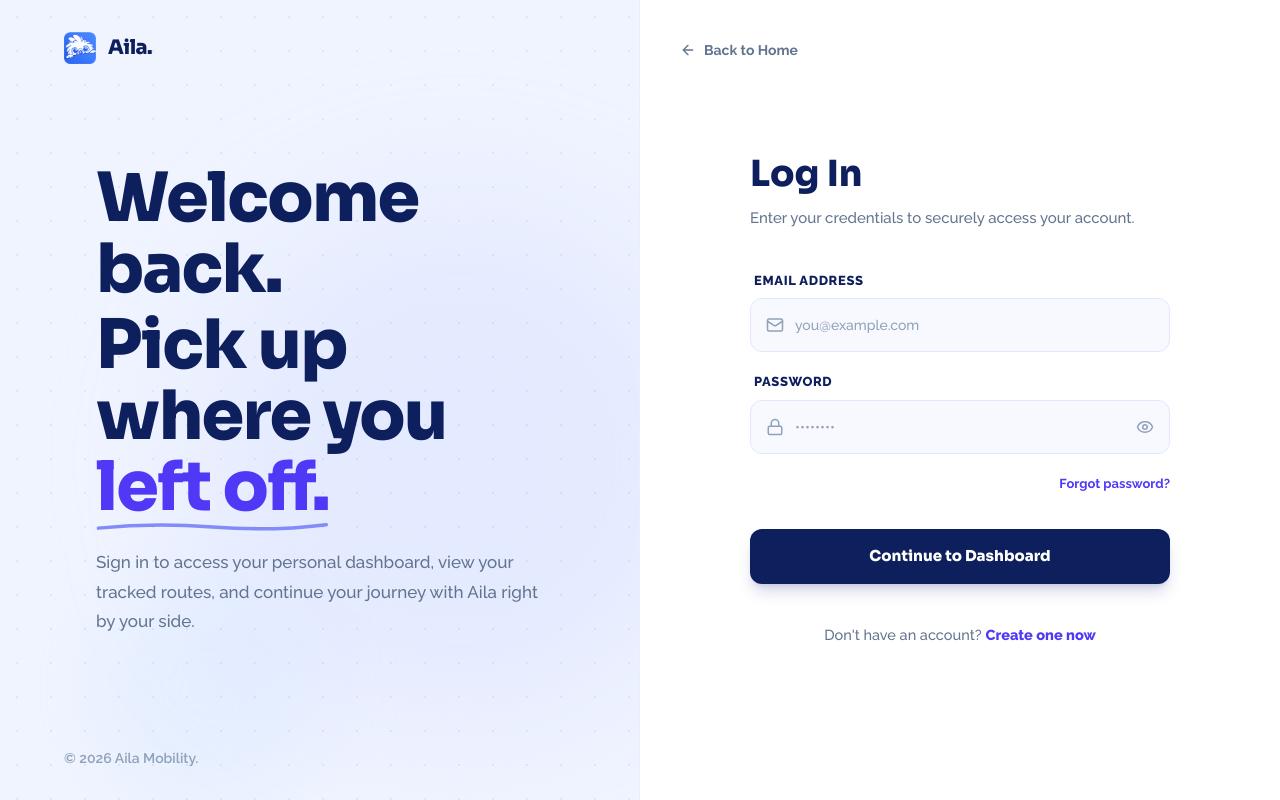
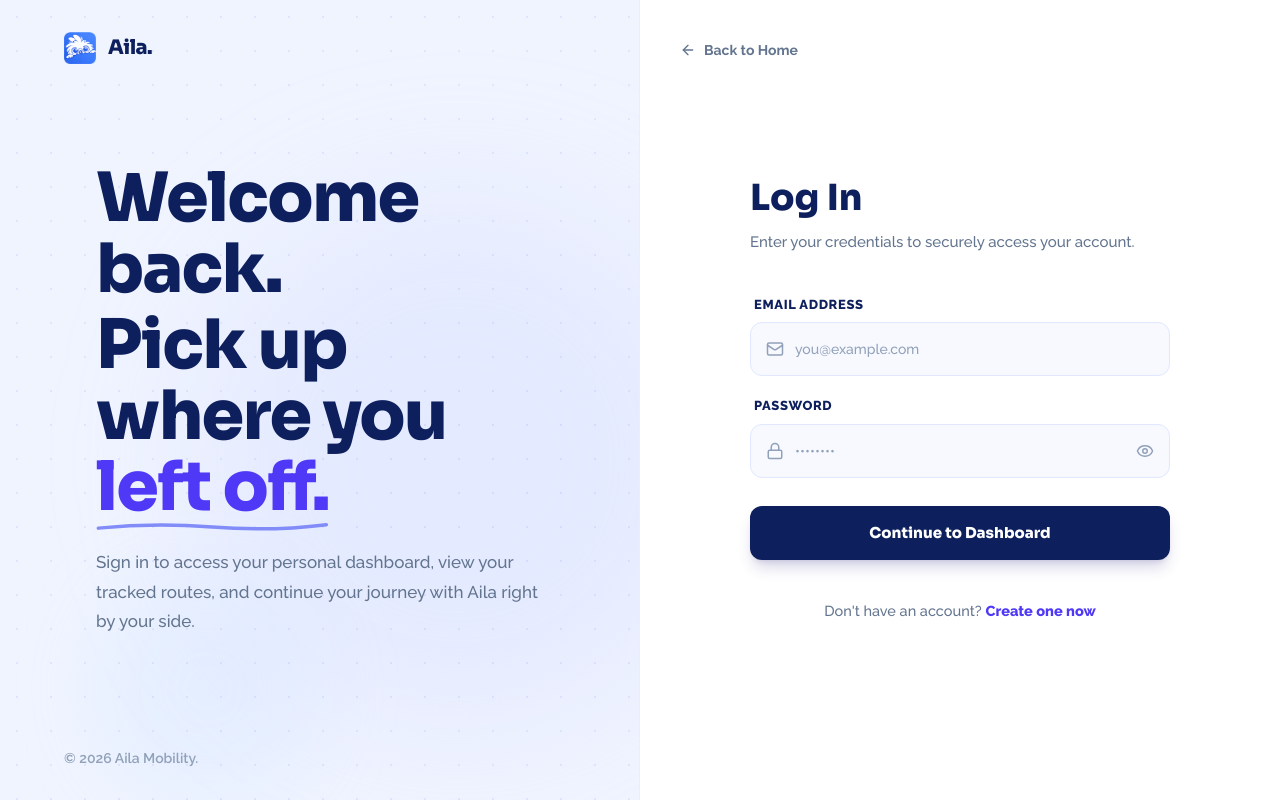
Before and after one commit to rshdgvn/Aila, a React (Vite) app in the folder frontend/: page /login in a window 1280 px wide. Built offline with nearby package versions, Linux system fonts and the light colour scheme; no server answers.

Commit message:
fix: login page

```diff
--- a/frontend/src/config/api.ts
+++ b/frontend/src/config/api.ts
@@ -14,7 +14,7 @@ api.interceptors.request.use((config) => {
 api.interceptors.response.use(
   (r) => r,
   (err) => {
-    if (err.response?.status === 401) {
+    if (err.response?.status === 401 && !err.config.url?.includes('/auth/login')) {
       localStorage.removeItem('aila_token')
       window.location.href = '/login'
     }
--- a/frontend/src/pages/Login.tsx
+++ b/frontend/src/pages/Login.tsx
@@ -28,6 +28,13 @@ export default function Login() {
   const handleSubmit = async (e: React.FormEvent) => {
     e.preventDefault();
     setError("");
+
+    const emailRegex = /^[^\s@]+@[^\s@]+\.[^\s@]+$/;
+    if (!emailRegex.test(email)) {
+      setError("Please enter a valid email address (e.g., name@example.com).");
+      return;
+    }
+
     setLoading(true);
     try {
       const res = await authApi.login({ email, password });
@@ -221,15 +228,6 @@ export default function Login() {
                 </div>
               </div>
 
-              <div className="flex justify-end mb-2">
-                <a
-                  href="#"
-                  className="text-[13px] font-bold text-indigo-600 hover:text-[#0d1f5c] transition-colors"
-                >
-                  Forgot password?
-                </a>
-              </div>
-
               <button
                 type="submit"
                 disabled={loading}
```
